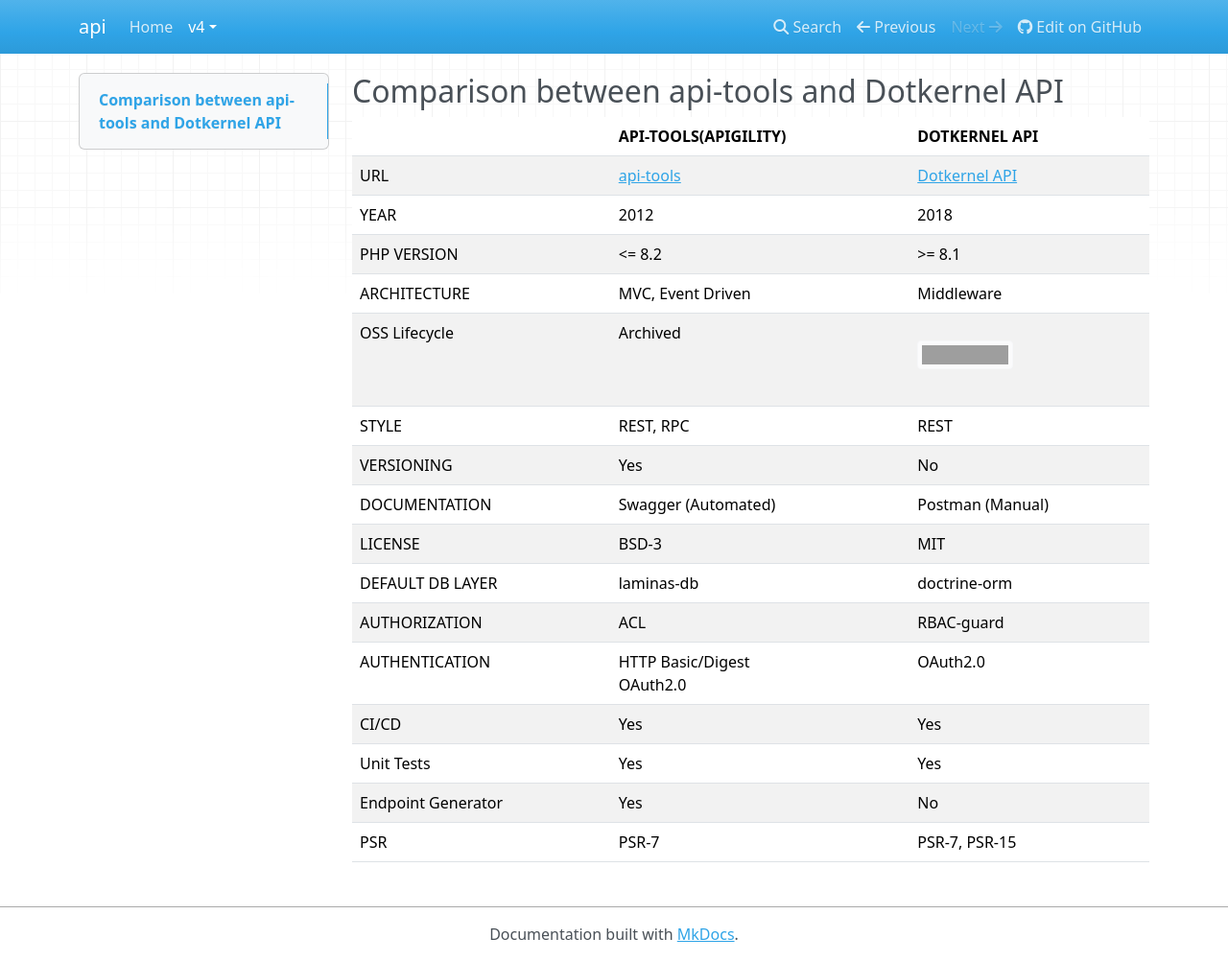
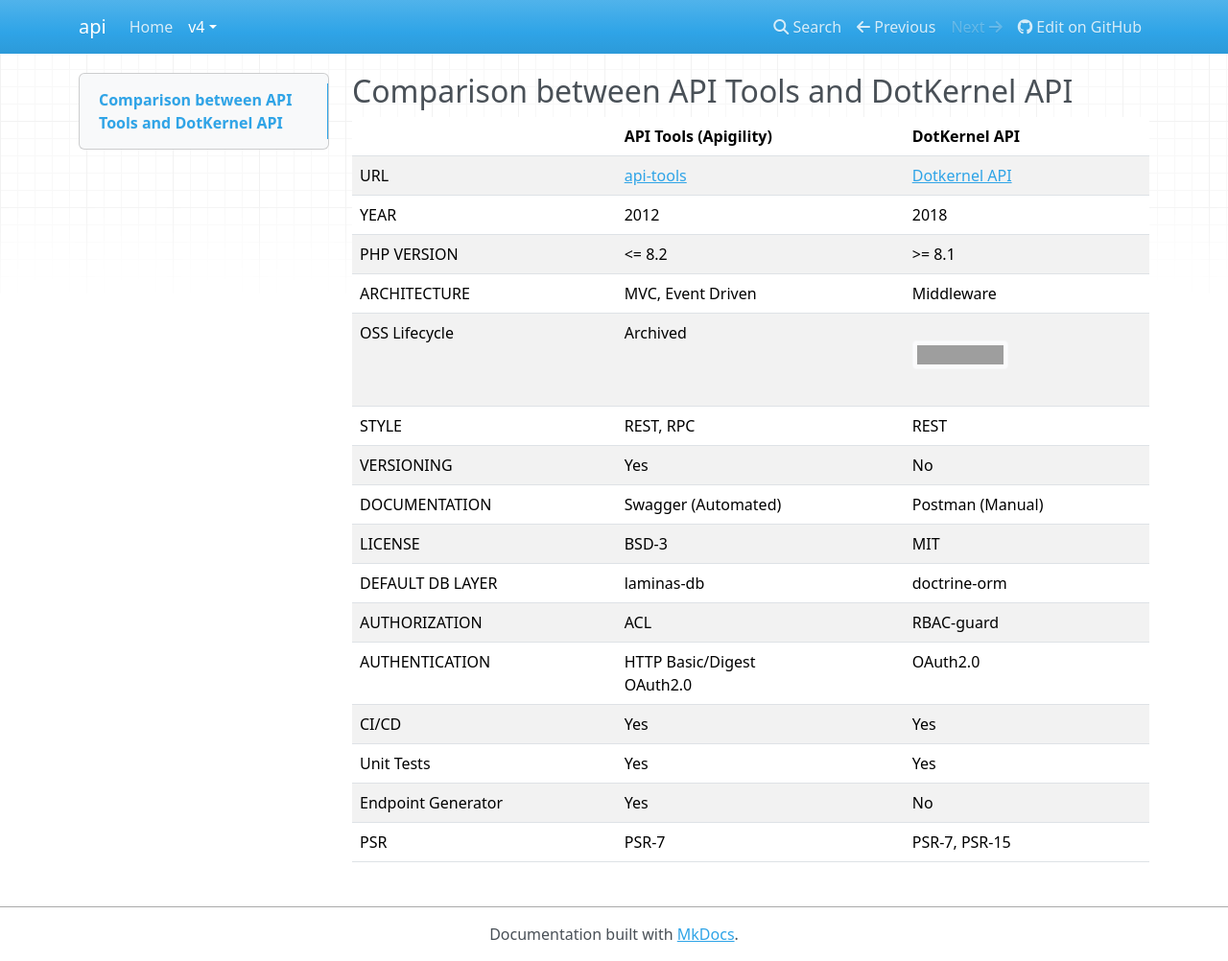
Before and after one commit to dotkernel/api-documentation, an MkDocs documentation site: the page built from docs/book/v4/transition-from-api-tools/api-tools-vs-dotkernel-api.md, in a window 1280 px wide and 1002 px high. Shown: the whole window at 96% size. Built offline with MkDocs 1.6.1, drawn with Linux system fonts in a browser that asks for light colours; nearby versions of some CDN libraries; grey boxes are pictures that could not be loaded.

```diff
--- a/docs/book/v4/api-tools-migration/transition-from-api-tools.md
+++ b/docs/book/v4/transition-from-api-tools/api-tools-vs-dotkernel-api.md
@@ -1,6 +1,6 @@
-## Comparison between api-tools and Dotkernel API
+## Comparison between API Tools and DotKernel API
 
-|                    | API-TOOLS(APIGILITY)                           | DOTKERNEL API                                                            |
+|                    | API Tools (Apigility)                          | DotKernel API                                                            |
 |--------------------|------------------------------------------------|--------------------------------------------------------------------------|
 | URL                | [api-tools](https://api-tools.getlaminas.org/) | [Dotkernel API](https://www.dotkernel.org)                               |
 | YEAR               | 2012                                           | 2018                                                                     |
--- a/mkdocs.yml
+++ b/mkdocs.yml
@@ -17,8 +17,8 @@ nav:
           - "Packages": v4/introduction/packages.md
       - Tutorials:
           - "Creating a book module": v4/tutorials/create-book-module.md
-      - Api-Tools Migration:
-          - "Transition from api-tools": v4/api-tools-migration/transition-from-api-tools.md
+      - Transition from API Tools:
+          - "API Tools vs DotKernel API": v4/transition-from-api-tools/api-tools-vs-dotkernel-api.md
 site_name: api
 site_description: "DotKernel API"
 repo_url: "https://github.com/dotkernel/api"
```
